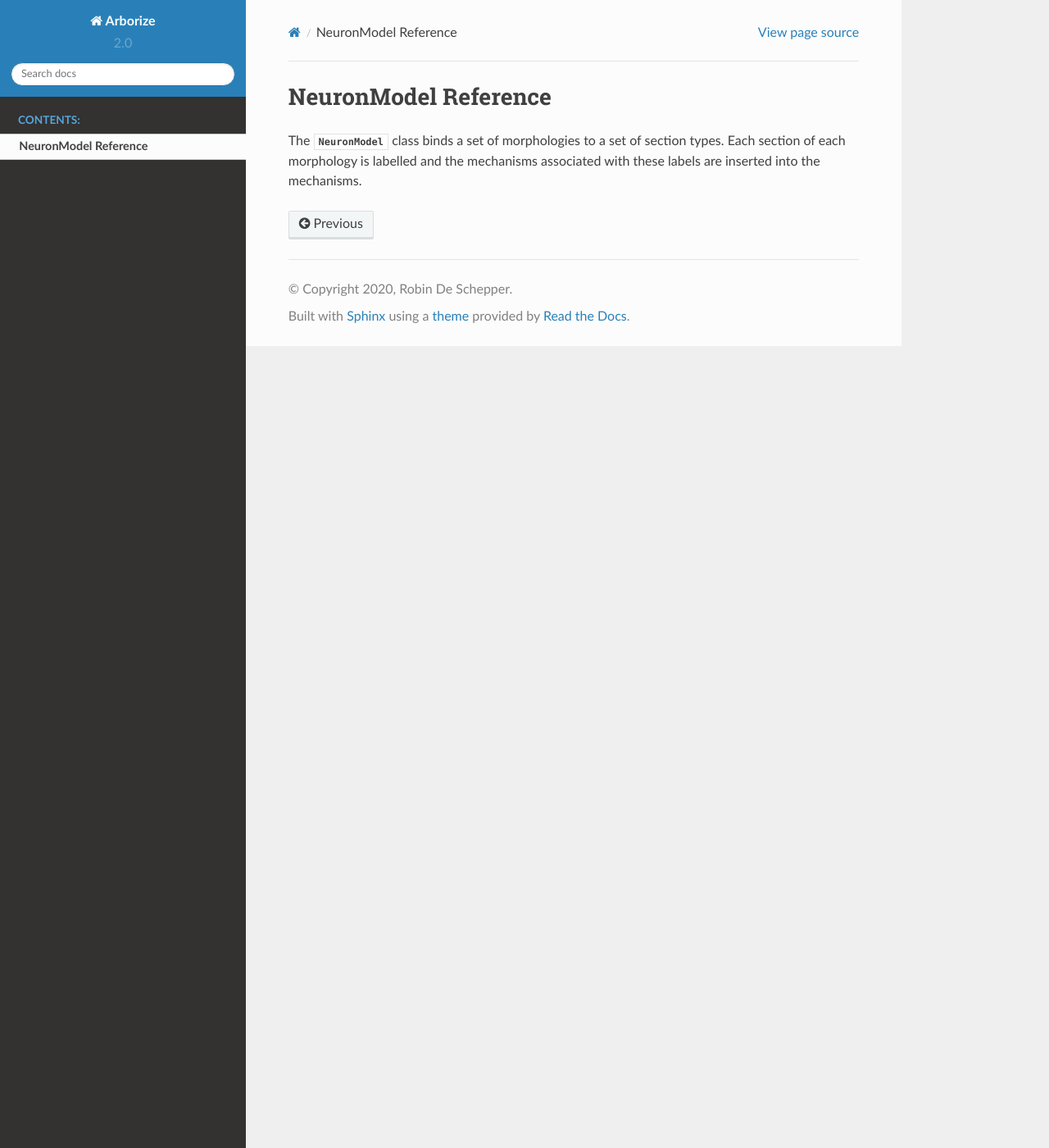
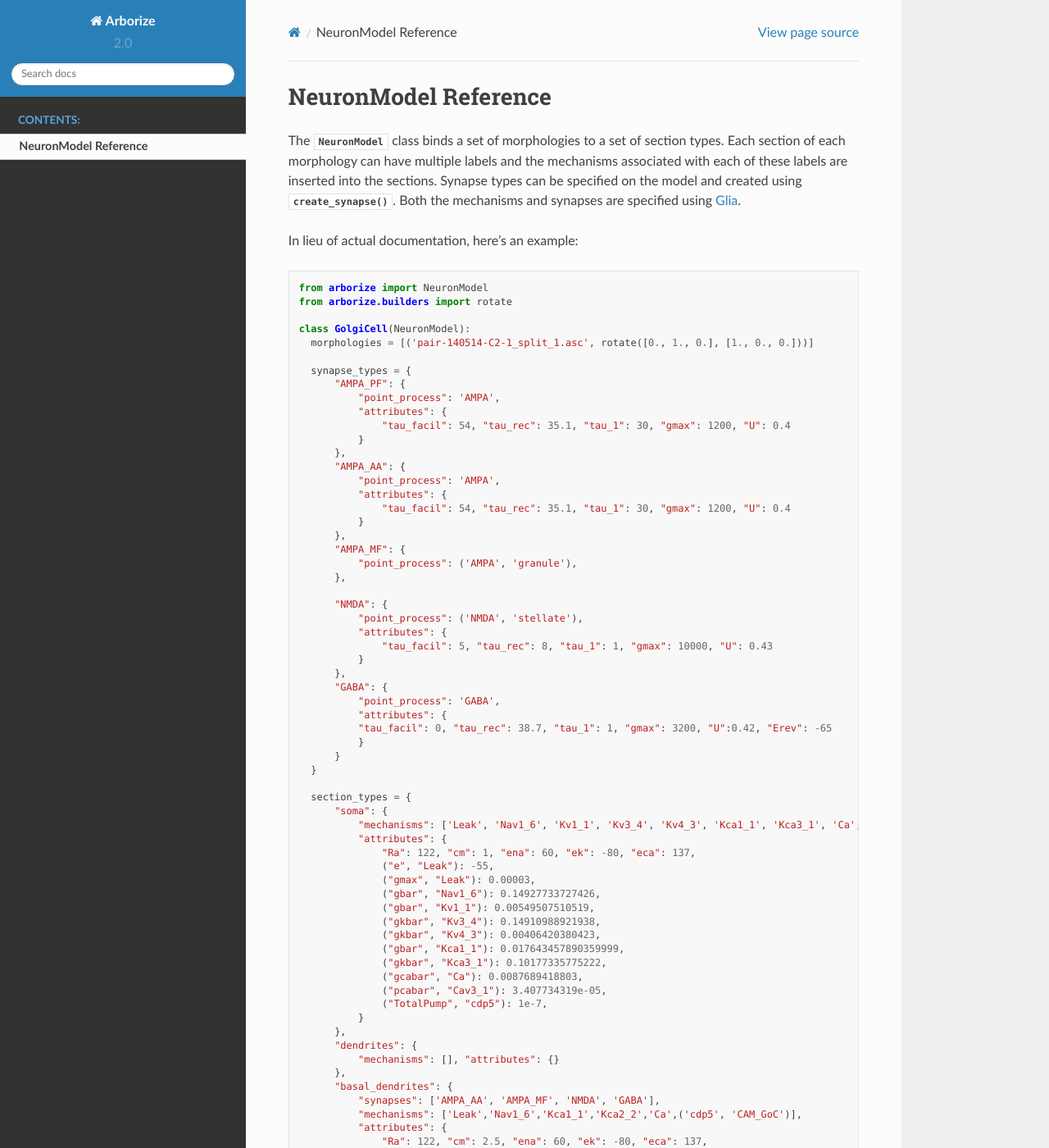
Before and after one commit to dbbs-lab/arborize, a Sphinx documentation site: the page built from docs/source/neuron_model.rst, in a window 1280 px wide and 1400 px high. Shown: the whole window at 82% size. Built offline with Sphinx 7.4.7 and the Read the Docs theme 2.0.0, drawn with Linux system fonts in a browser that asks for light colours; formulas are drawn with MathJax 3; pages that are not in the unit, such as notebooks, are missing from menus; some of the changed text lies outside the part shown.

Commit message:
Added the GolgiCell model as documentation example

```diff
--- a/docs/source/neuron_model.rst
+++ b/docs/source/neuron_model.rst
@@ -3,5 +3,141 @@ NeuronModel Reference
 =====================
 
 The :class:`NeuronModel <.core.NeuronModel>` class binds a set of morphologies to a set of
-section types. Each section of each morphology is labelled and the mechanisms associated
-with these labels are inserted into the mechanisms.
+section types. Each section of each morphology can have multiple labels and the mechanisms
+associated with each of these labels are inserted into the sections. Synapse types can be
+specified on the model and created using :func:`~.core.NeuronModel.create_synapse`. Both
+the mechanisms and synapses are specified using `Glia <https://nrn-glia.readthedocs.io>`_.
+
+In lieu of actual documentation, here's an example:
+
+.. code-block:: python
+
+    from arborize import NeuronModel
+    from arborize.builders import rotate
+
+    class GolgiCell(NeuronModel):
+      morphologies = [('pair-140514-C2-1_split_1.asc', rotate([0., 1., 0.], [1., 0., 0.]))]
+
+      synapse_types = {
+          "AMPA_PF": {
+              "point_process": 'AMPA',
+              "attributes": {
+                  "tau_facil": 54, "tau_rec": 35.1, "tau_1": 30, "gmax": 1200, "U": 0.4
+              }
+          },
+          "AMPA_AA": {
+              "point_process": 'AMPA',
+              "attributes": {
+                  "tau_facil": 54, "tau_rec": 35.1, "tau_1": 30, "gmax": 1200, "U": 0.4
+              }
+          },
+          "AMPA_MF": {
+              "point_process": ('AMPA', 'granule'),
+          },
+
+          "NMDA": {
+              "point_process": ('NMDA', 'stellate'),
+              "attributes": {
+                  "tau_facil": 5, "tau_rec": 8, "tau_1": 1, "gmax": 10000, "U": 0.43
+              }
+          },
+          "GABA": {
+              "point_process": 'GABA',
+              "attributes": {
+              "tau_facil": 0, "tau_rec": 38.7, "tau_1": 1, "gmax": 3200, "U":0.42, "Erev": -65
+              }
+          }
+      }
+
+      section_types = {
+          "soma": {
+              "mechanisms": ['Leak', 'Nav1_6', 'Kv1_1', 'Kv3_4', 'Kv4_3', 'Kca1_1', 'Kca3_1', 'Ca', 'Cav3_1', ('cdp5', 'CAM_GoC')],
+              "attributes": {
+                  "Ra": 122, "cm": 1, "ena": 60, "ek": -80, "eca": 137,
+                  ("e", "Leak"): -55,
+                  ("gmax", "Leak"): 0.00003,
+                  ("gbar", "Nav1_6"): 0.14927733727426,
+                  ("gbar", "Kv1_1"): 0.00549507510519,
+                  ("gkbar", "Kv3_4"): 0.14910988921938,
+                  ("gkbar", "Kv4_3"): 0.00406420380423,
+                  ("gbar", "Kca1_1"): 0.017643457890359999,
+                  ("gkbar", "Kca3_1"): 0.10177335775222,
+                  ("gcabar", "Ca"): 0.0087689418803,
+                  ("pcabar", "Cav3_1"): 3.407734319e-05,
+                  ("TotalPump", "cdp5"): 1e-7,
+              }
+          },
+          "dendrites": {
+              "mechanisms": [], "attributes": {}
+          },
+          "basal_dendrites": {
+              "synapses": ['AMPA_AA', 'AMPA_MF', 'NMDA', 'GABA'],
+              "mechanisms": ['Leak','Nav1_6','Kca1_1','Kca2_2','Ca',('cdp5', 'CAM_GoC')],
+              "attributes": {
+                  "Ra": 122, "cm": 2.5, "ena": 60, "ek": -80, "eca": 137,
+                  ("e", "Leak"): -55,
+                  ("gmax", "Leak"): 0.00003,
+                  ("gbar", "Nav1_6"): 0.0080938853145999991,
+                  ("gbar", "Kca1_1"): 0.012260527481460001,
+                  ("gkbar", "Kca2_2"): 0.016506899583850002,
+                  ("gcabar", "Ca"): 0.0013988561771200001,
+                  ("TotalPump", "cdp5"): 2e-9,
+              }
+          },
+          "apical_dendrites": {
+              "synapses": ['AMPA_PF'],
+              "mechanisms": ['Leak', 'Nav1_6', 'Kca1_1', 'Kca2_2', 'Cav2_3', 'Cav3_1', ('cdp5', 'CAM_GoC')],
+              "attributes":  {
+                  "Ra": 122, "cm": 2.5, "ena": 60, "ek": -80, "eca": 137,
+                  ("e", "Leak"): -55,
+                  ("gmax", "Leak"): 0.00003,
+                  ("gbar", "Nav1_6"): 0.00499506303209,
+                  ("gbar", "Kca1_1"): 0.01016375552607,
+                  ("gkbar", "Kca2_2"): 0.0024717247914099998,
+                  ("gcabar", "Cav2_3"): 0.00128859564935,
+                  ("pcabar", "Cav3_1"): 3.690771983e-05,
+                  ("TotalPump", "cdp5"): 5e-9,
+              }
+          },
+          "axon": {
+              "mechanisms": ['Leak', 'Nav1_6', 'Kv3_4', ('cdp5', 'CAM_GoC')],
+              "attributes": {
+                  "Ra": 122, "cm": 1, "ena": 60, "ek": -80, "eca": 137,
+                  ("e", "Leak"): -55,
+                  ("gmax", "Leak"): 0.000001,
+                  ("gbar", "Nav1_6"): 0.0115,
+                  ("gkbar", "Kv3_4"): 0.0091,
+                  ("TotalPump", "cdp5"):  1e-8,
+              }
+          },
+          "axon_initial_segment": {
+              "mechanisms": ['Leak', ('HCN1', 'golgi'), 'HCN2', 'Nav1_6', "Ca", 'Kca1_1', 'Km', ('cdp5', 'CAM_GoC')],
+              "attributes": {
+                  "Ra": 122, "cm": 1, "ena": 60, "ek": -80, "eca": 137,
+                  ("e", "Leak"): -55,
+                  ("gmax", "Leak"):  0.00003,
+                  ("gbar", "Nav1_6"): 0.17233663543618999,
+                  ("gbar", "Kca1_1"): 0.10008178886943001,
+                  ("gcabar", "Ca"): 0.0059504600114800004,
+                  ("gkbar", "Km"): 0.00024381226197999999,
+                  ("gbar", "HCN1"): 0.0003371456442,
+                  ("gbar", "HCN2"): 0.00030643090764,
+                  ("TotalPump", "cdp5"): 1e-8,
+              }
+          }
+      }
+
+      labels = {
+          "basal_dendrites": {
+              "from": "dendrites",
+              "id": lambda id: id >= 0 and id <= 3 or id >= 16 and id <= 17 or id >= 33 and id <= 41 or id == 84 or id >= 105 and id <= 150
+          },
+          "apical_dendrites": {
+              "from": "dendrites",
+              "id": lambda id: id >= 4 and id <= 15 or id >= 18 and id <= 32 or id >= 42 and id <= 83 or id >= 85 and id <= 104
+          },
+          "axon_initial_segment": {
+              "from": "axon",
+              "id": lambda id: id == 0
+          }
+      }
```
